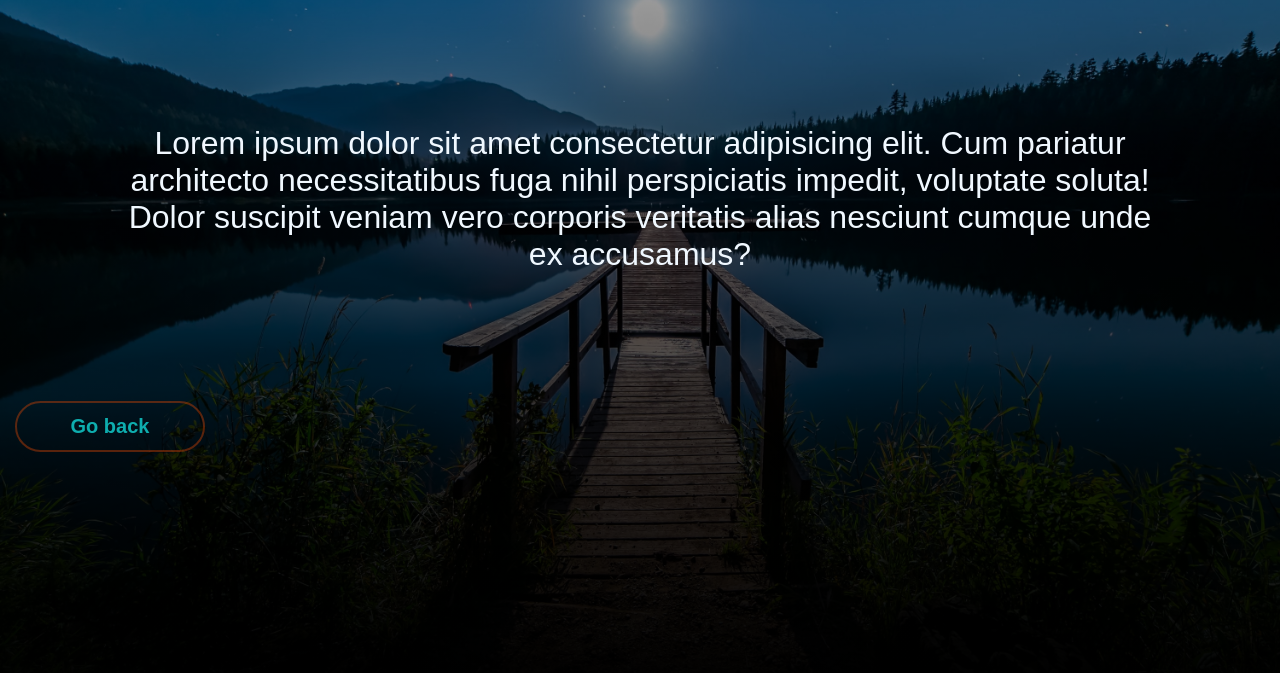
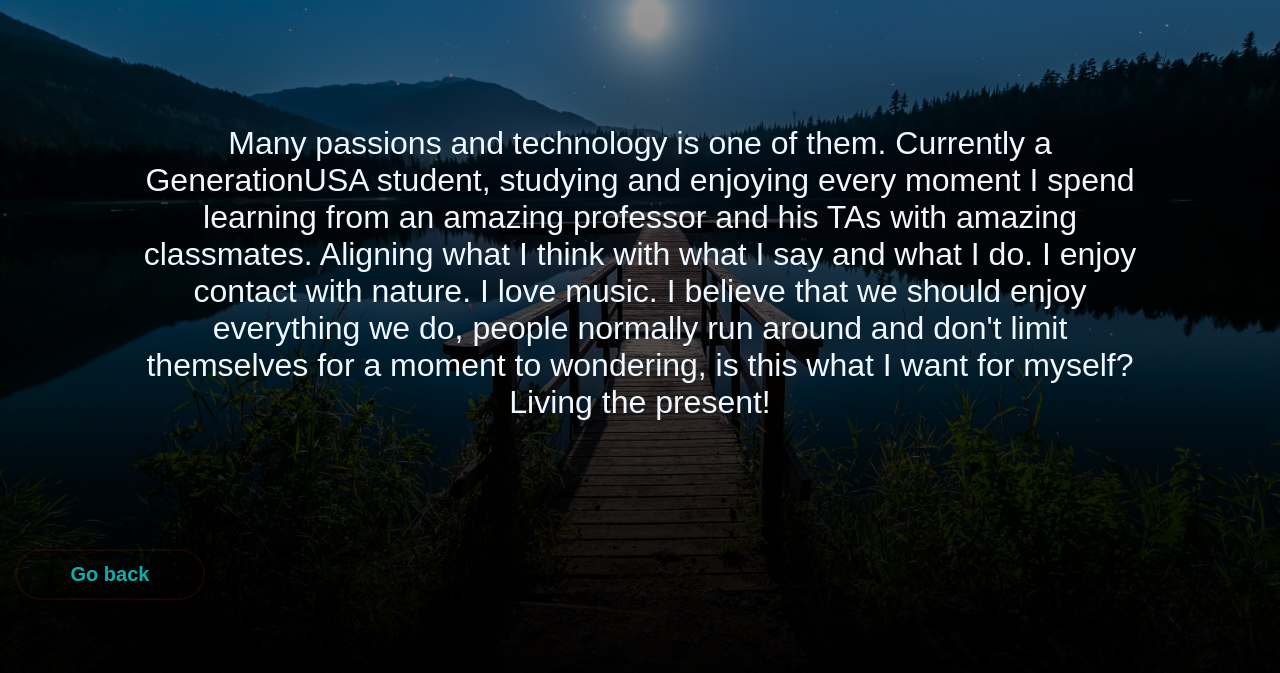
Before and after one commit to earr0119/First_VS_Code_Project, a plain HTML site: page about.html in a window 1280 px wide. Shown: the part 95-768 px from the top of the page. Drawn offline with Linux system fonts and the light colour scheme.

Commit message:
"Changing about me"

```diff
--- a/about.html
+++ b/about.html
@@ -11,10 +11,13 @@
     <section class="about">
       <h2>About Me</h2>
       <p>
-        Lorem ipsum dolor sit amet consectetur adipisicing elit. Cum pariatur
-        architecto necessitatibus fuga nihil perspiciatis impedit, voluptate
-        soluta! Dolor suscipit veniam vero corporis veritatis alias nesciunt
-        cumque unde ex accusamus?
+        Many passions and technology is one of them. Currently a GenerationUSA
+        student, studying and enjoying every moment I spend learning from an
+        amazing professor and his TAs with amazing classmates. Aligning what I
+        think with what I say and what I do. I enjoy contact with nature. I love
+        music. I believe that we should enjoy everything we do, people normally
+        run around and don't limit themselves for a moment to wondering, is this
+        what I want for myself? Living the present!
       </p>
       <a href="./index.html" target="_blank" class="back">Go back</a>
     </section>
--- a/resoursces/css/style.css
+++ b/resoursces/css/style.css
@@ -90,7 +90,7 @@ a:hover{
 a{
     text-align: center;
     width: 190px;
-    border: 2px solid rgba(225, 71, 4, 0.396);
+    border: 2px solid rgba(225, 70, 4, 0.084);
     margin: 0 15px;
     padding: 12px 0;
     color: rgba(15, 183, 183, 0.952);
```
Also changed, not shown: index.html (+1 -1 lines).
